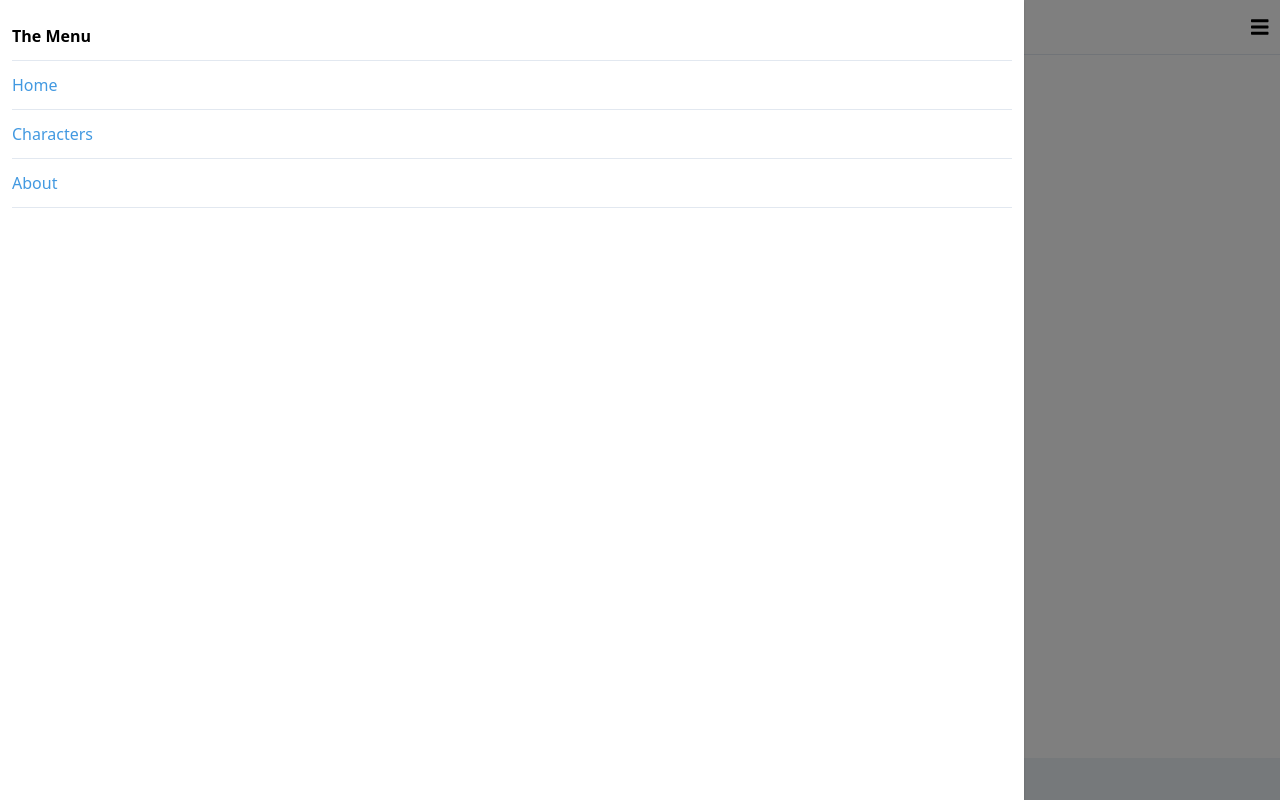
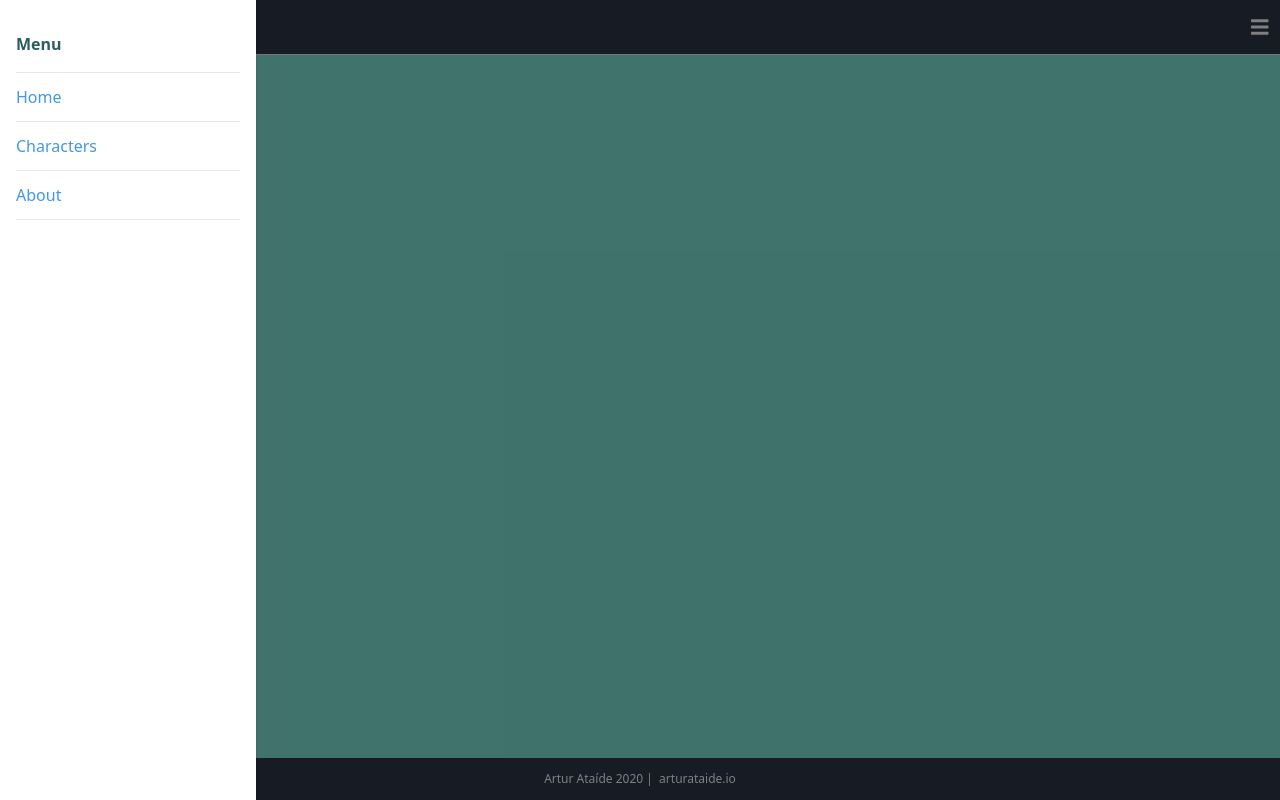
Before and after one commit to arturataide/react-tutorial, a React (Create React App) app: page /about in a window 1280 px wide. Both pictures are taken after a click on the icon 1259 px from the left and 26 px from the top of the page. Built offline with nearby package versions, Linux system fonts and the light colour scheme.

Commit message:
Some css improvements

```diff
--- a/src/App.tsx
+++ b/src/App.tsx
@@ -9,7 +9,7 @@ import Character from './Views/Character';
 
 const App: React.FC = (): React.ReactElement => {
     return (
-        <div className="relative pb-10 min-h-screen">
+        <div className="relative pb-10 min-h-screen bg-teal-300">
             <Router>
                 <Header/>
                 <div className="p-3">
--- a/src/Components/Footer.tsx
+++ b/src/Components/Footer.tsx
@@ -2,8 +2,9 @@ import React from 'react';
 
 const Footer: React.FC = (): React.ReactElement => {
     return (
-        <footer className="bg-gray-200 text-center text-xs p-3 absolute bottom-0 w-full fixed">
-            Artur Ataíde 2020
+        <footer className="bg-gray-800 text-white text-center text-xs p-3 absolute bottom-0 w-full fixed">
+            Artur Ataíde 2020 |
+            &nbsp;<a href="https://arturataide.io" target="_blank" rel="noreferrer">arturataide.io</a>
         </footer>
     )
 }
--- a/src/Components/Header.tsx
+++ b/src/Components/Header.tsx
@@ -3,7 +3,7 @@ import Navigation from './Menu/Navigation';
 
 const Header: React.FC = (): React.ReactElement => {
     return (
-        <header className="border-b p-3 flex justify-between items-center">
+        <header className="border-b p-3 flex justify-between items-center bg-gray-800 text-white">
                 <span className="font-bold">
                     Rick And Morty React Wiki
                 </span>
--- a/src/Components/Menu/Navigation.tsx
+++ b/src/Components/Menu/Navigation.tsx
@@ -35,9 +35,9 @@ class Navigation extends React.Component<any, IShowMenu> {
                 show && ((props) =>
                     <div
                         style={props}
-                        className="fixed bg-white top-0 left-0 w-4/5 h-full z-50 shadow p-3">
-                        <div className="font-bold py-3">
-                            The Menu
+                        className="fixed bg-white top-0 left-0 w-1/5 h-full z-50 shadow p-4">
+                        <div className="font-bold py-4 text-teal-800">
+                            Menu
                         </div>
                         <MenuItems setShowMenu={this.setShowMenu}/>
                     </div>)}
--- a/src/Views/Character.tsx
+++ b/src/Views/Character.tsx
@@ -60,7 +60,7 @@ class Character extends React.Component<ICharacterProps, ICharacterState> {
 
     get linkBack(): JSX.Element {
         return (
-            <Link to="/characters" className="mb-4">
+            <Link to="/characters" className="mb-4 text-teal-800">
                 <FontAwesomeIcon icon={faChevronLeft}/>
                 &nbsp;&nbsp;Back
             </Link>
--- a/src/Views/CharacterItem.tsx
+++ b/src/Views/CharacterItem.tsx
@@ -8,7 +8,7 @@ type ICharacterProps = {
 const CharacterItem: React.FC<ICharacterProps> = ({character}: ICharacterProps): React.ReactElement => {
 
     return (
-        <div className="m-4 cursor-pointer border-1 shadow p-4 w-2/12">
+        <div className="m-4 cursor-pointer border-1 shadow p-4 w-2/12 bg-white">
             <Link to={`/characters/${character.id}`}>
                 <div className="flex overflow-hidden items-center">
                     <img className="inline-block h-10 w-10 rounded-full text-white shadow-solid"
--- a/src/Views/Characters.tsx
+++ b/src/Views/Characters.tsx
@@ -35,10 +35,10 @@ class Characters extends React.Component<any, ICharactersState> {
 
     render(): ReactElement {
         return (
-            <div>
-                <h1 className="font-bold text-2xl mb-3">Characters</h1>
+            <React.Fragment>
+                <h1 className="font-bold text-2xl mb-3 text-teal-800">Characters</h1>
                 <div className="h-full w-full flex flex-wrap justify-center">{this.charactersList}</div>
-            </div>
+            </React.Fragment>
         )
     }
 }
```
